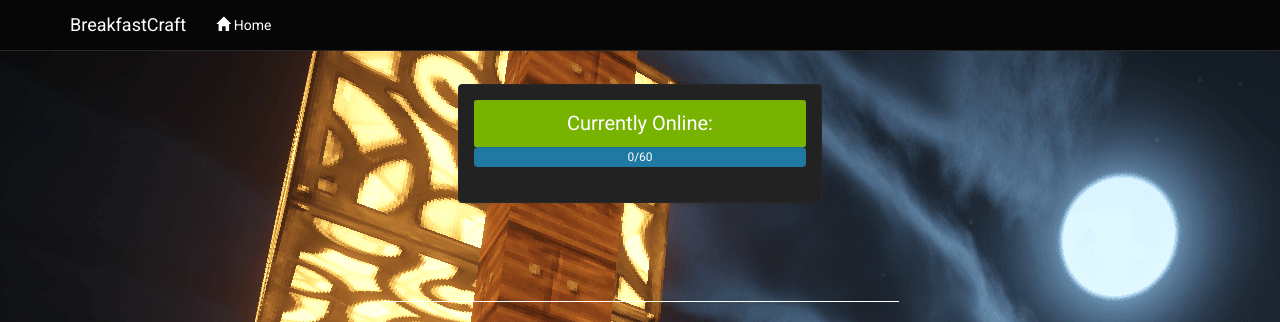
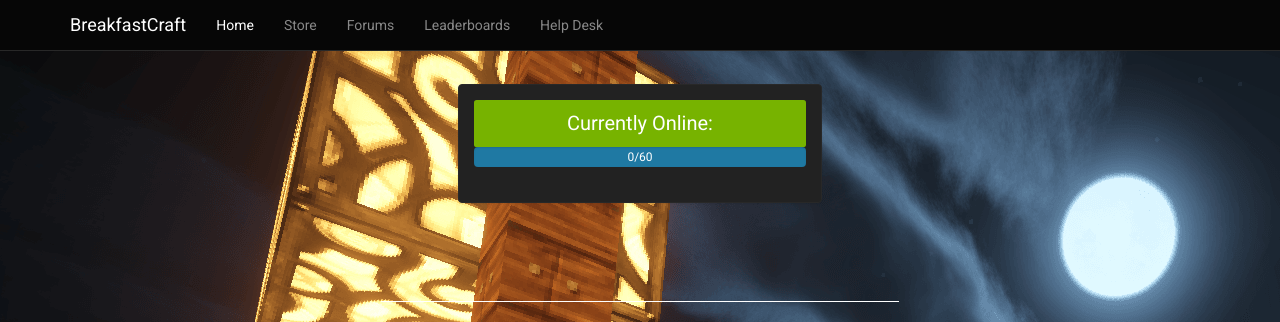
Before and after one commit to BuffsOverNexus/Waffles, a PHP site: page / in a window 1280 px wide. Shown: the top 322 px of the page. Run offline with PHP 8.4, Linux system fonts and the light colour scheme; data that the repository does not hold is empty.

Commit message:
Merge branch 'master' of C:\Users\Ryan\Development\Clones\Waffles with conflicts.

```diff
--- a/includes/header.phtml
+++ b/includes/header.phtml
@@ -1,5 +1,6 @@
 <nav class="navbar navbar-default navbar-fixed-top" role="navigation">
     <div class="container">
+
         <div class="navbar-header">
             <button type="button" class="navbar-toggle collapsed" data-toggle="collapse" data-target="#navbar" aria-expanded="false" aria-controls="navbar">
                 <span class="sr-only">Toggle navigation</span>
@@ -11,7 +12,11 @@
         </div>
         <div id="navbar" class="navbar-collapse collapse">
             <ul class="nav navbar-nav">
-                <li class="active"><a href="#"><span class="glyphicon glyphicon-home" aria-hidden="true"></span> Home</a></li>
+                <li class="active"><a href="#">Home</a></li>
+                <li><a href="#">Store</a></li>
+                <li><a href="#">Forums</a></li>
+                <li><a href="#">Leaderboards</a></li>
+                <li><a href="#">Help Desk</a></li>
             </ul>
         </div>
     </div>
--- a/index.php
+++ b/index.php
@@ -1,3 +1,4 @@
+
 <!DOCTYPE html>
 <?php
 // Edit this ->
@@ -74,5 +75,7 @@ $timer = Number_Format(MicroTime(true) - $timer, 4, '.', '');
 
     <script src="dist/js/jquery.min.js"></script>
     <script src="dist/js/bootstrap.min.js"></script>
+
+
 </body>
 </html>
```
